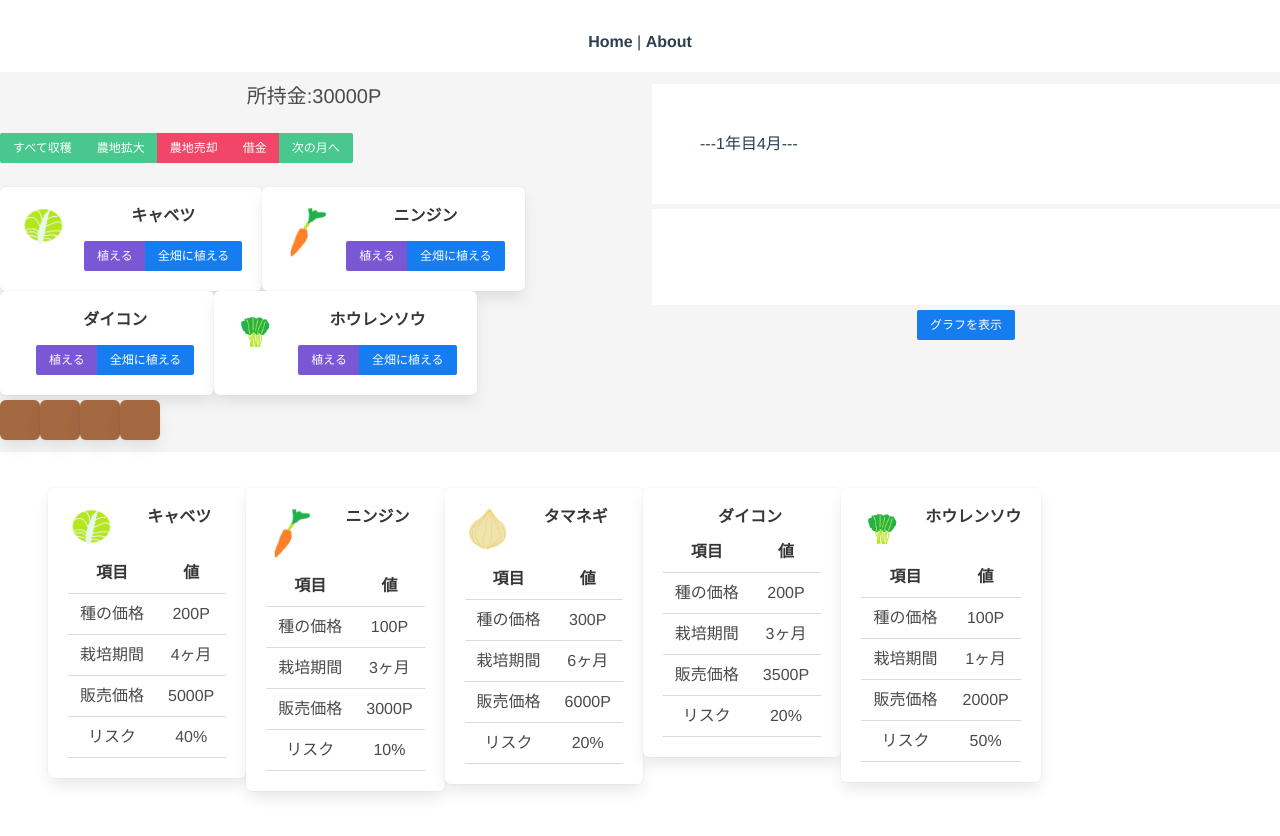
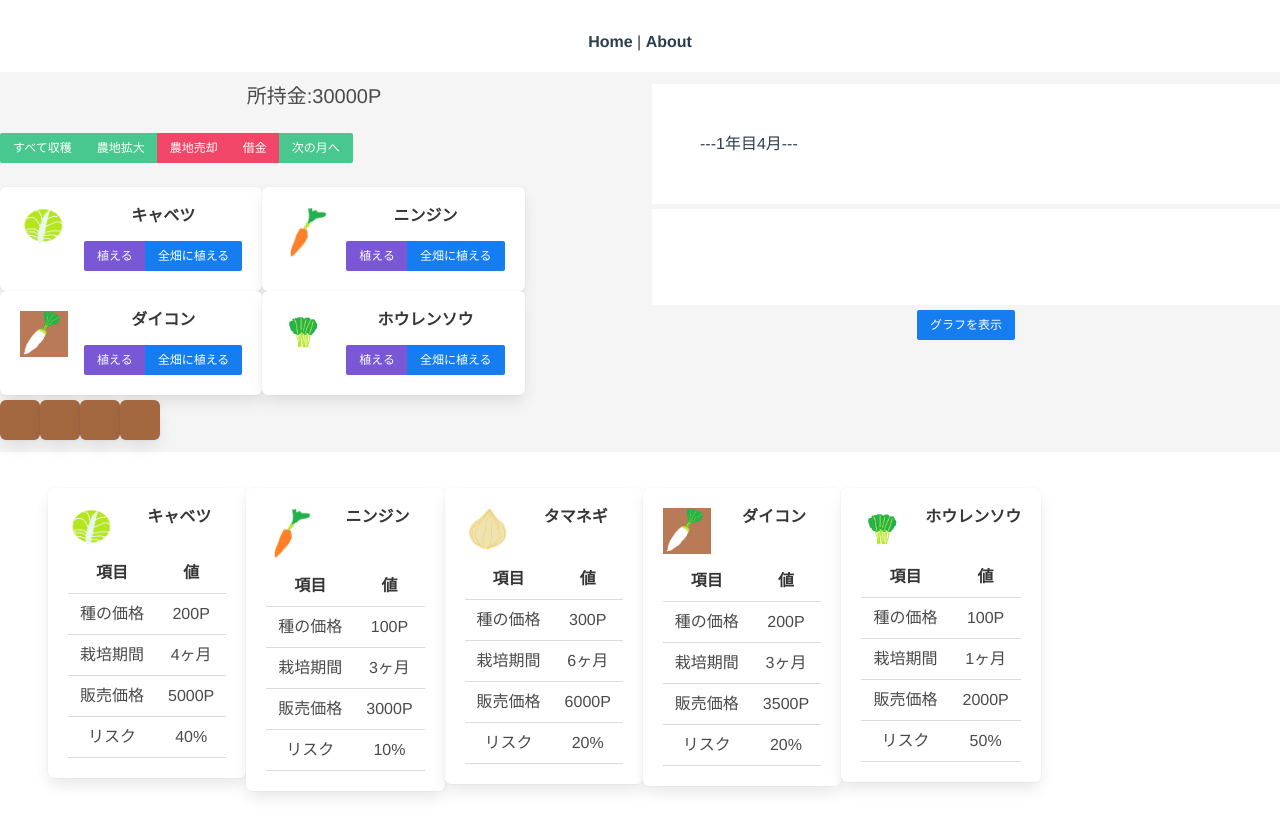
Before and after one commit to pb10001/economic-game, a Vue app in the folder frontend/: page /agriculture in a window 1280 px wide. Shown: the top 836 px of the page. Built offline with nearby package versions, Linux system fonts and the light colour scheme.

Commit message:
Add daikon.png

```diff
--- a/frontend/src/agriculture.ts
+++ b/frontend/src/agriculture.ts
@@ -29,7 +29,7 @@ const agriculture = {
         cabbage: new Vegetable('キャベツ', [3, 4, 5, 6], 4, 0.4, 200, 5000, '/img/cabbage.png'),
         carrot: new Vegetable('ニンジン', [4, 5, 6, 7], 3, 0.1, 100, 3000, '/img/carrot.png'),
         onion: new Vegetable('タマネギ', [11, 12], 6, 0.2, 300, 6000, '/img/onion.png'),
-        daikon: new Vegetable('ダイコン', [3, 4, 8, 9], 3, 0.2, 200, 3500),
+        daikon: new Vegetable('ダイコン', [3, 4, 8, 9], 3, 0.2, 200, 3500, '/img/daikon.png'),
         spinach: new Vegetable('ホウレンソウ', [3, 4, 9, 10], 1, 0.5, 100, 2000, '/img/spinach.png'),
       },
       fields: [
```
Also changed, not shown: frontend/public/img/daikon.png (added).
